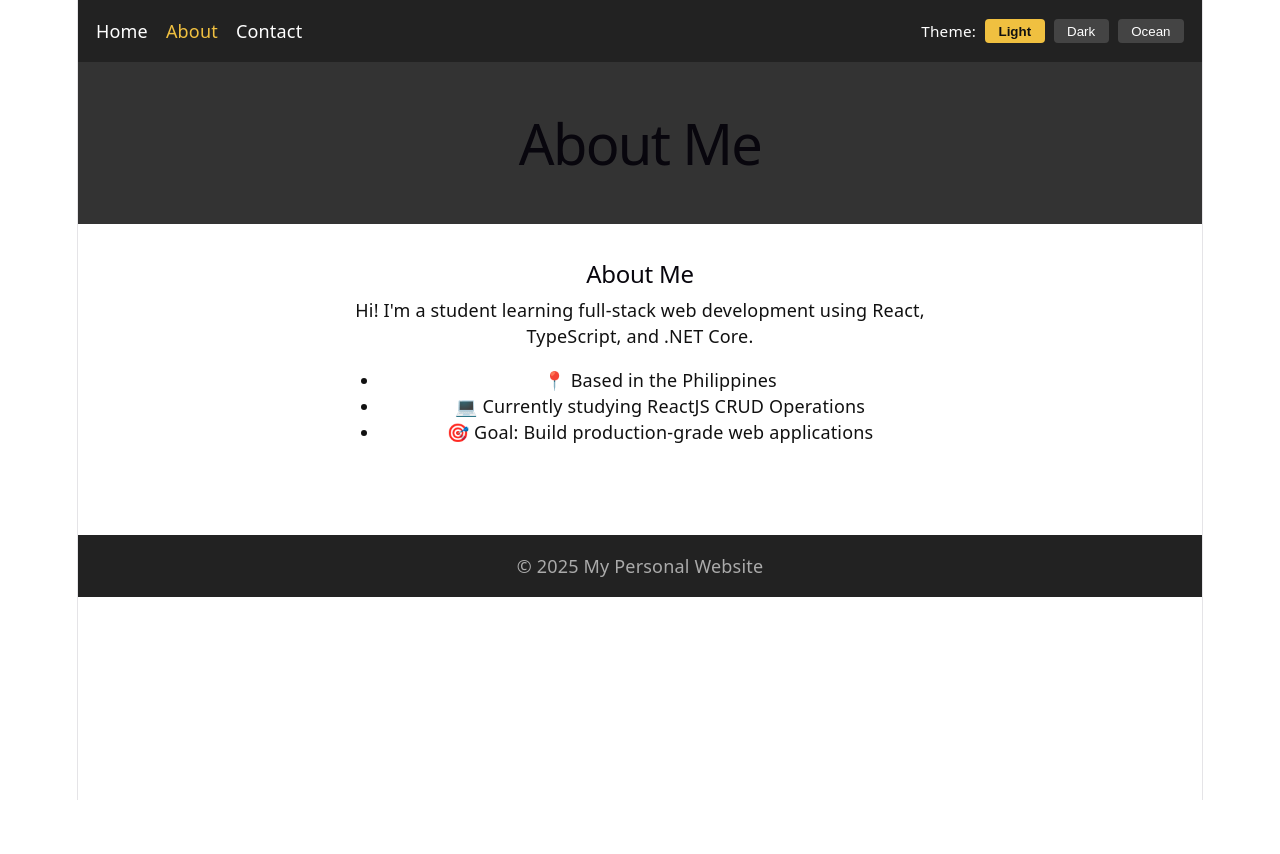
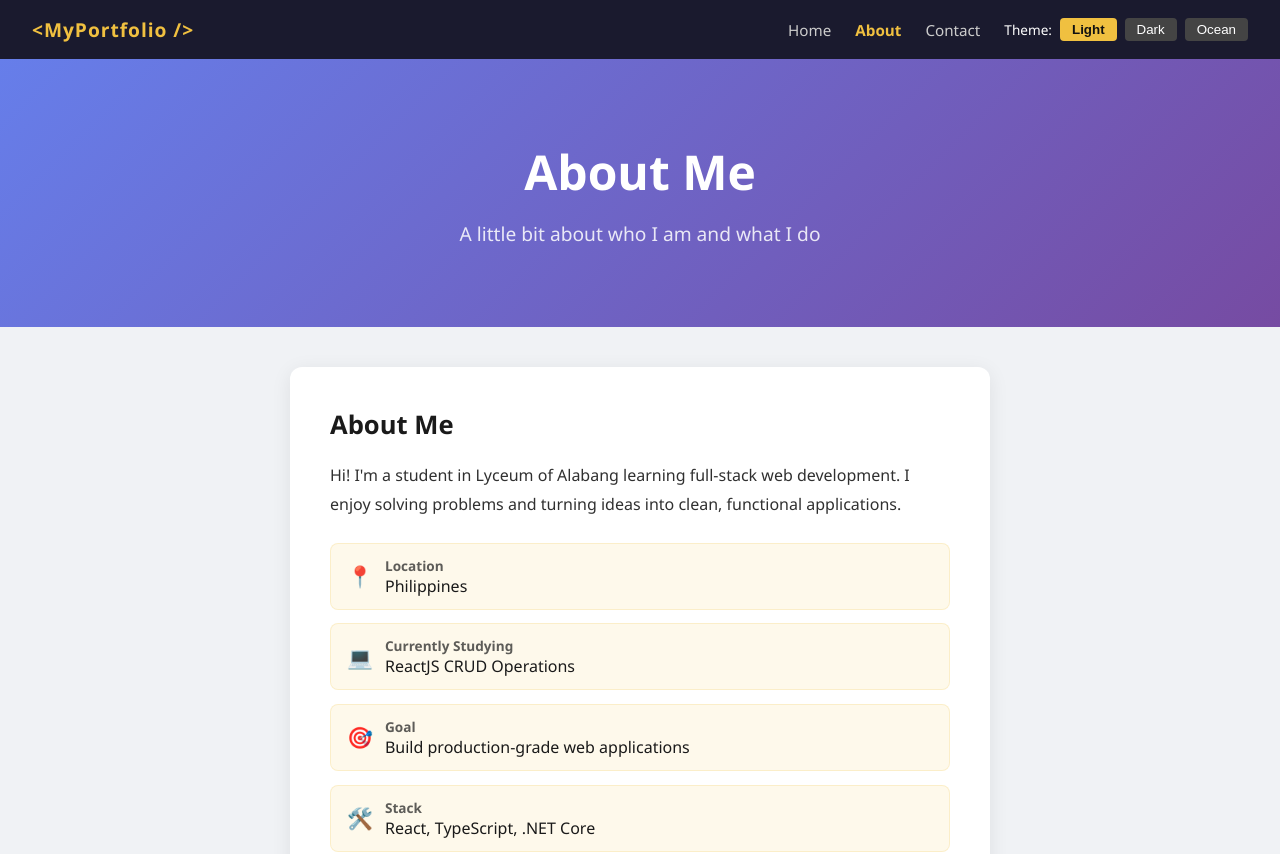
Before and after one commit to HansVilladiego/Finals_Assignment, a React (Vite) app: page /about in a window 1280 px wide. Shown: the top 854 px of the page. Before the commit the page ends 800 px from the top, so only its background shows below. Built offline with nearby package versions, Linux system fonts and the light colour scheme.

Commit message:
Updated UI

```diff
--- a/src/components/BioContent.tsx
+++ b/src/components/BioContent.tsx
@@ -1,13 +1,31 @@
 export default function BioContent() {
   return (
-    <section style={{ padding: "2rem", maxWidth: "600px", margin: "0 auto" }}>
-      <h2>About Me</h2>
-      <p>Hi! I'm a student learning full-stack web development using React, TypeScript, and .NET Core.</p>
-      <ul>
-        <li>📍 Based in the Philippines</li>
-        <li>💻 Currently studying ReactJS CRUD Operations</li>
-        <li>🎯 Goal: Build production-grade web applications</li>
-      </ul>
-    </section>
+    <div className="card">
+      <h2 style={{ fontSize: "1.6rem", marginBottom: "1.2rem" }}>About Me</h2>
+      <p style={{ lineHeight: "1.8", marginBottom: "1.5rem", opacity: 0.9 }}>
+        Hi! I'm a student in Lyceum of Alabang learning full-stack web development. I enjoy solving problems
+        and turning ideas into clean, functional applications.
+      </p>
+      <div style={{ display: "flex", flexDirection: "column", gap: "0.85rem" }}>
+        {[
+          { icon: "📍", label: "Location", value: "Philippines" },
+          { icon: "💻", label: "Currently Studying", value: "ReactJS CRUD Operations" },
+          { icon: "🎯", label: "Goal", value: "Build production-grade web applications" },
+          { icon: "🛠️", label: "Stack", value: "React, TypeScript, .NET Core" },
+        ].map(item => (
+          <div key={item.label} style={{
+            display: "flex", alignItems: "center", gap: "0.75rem",
+            padding: "0.75rem 1rem", borderRadius: "8px", background: "rgba(240,192,64,0.1)",
+            border: "1px solid rgba(240,192,64,0.2)"
+          }}>
+            <span style={{ fontSize: "1.3rem" }}>{item.icon}</span>
+            <div>
+              <div style={{ fontWeight: 700, fontSize: "0.85rem", opacity: 0.7 }}>{item.label}</div>
+              <div style={{ fontSize: "1rem" }}>{item.value}</div>
+            </div>
+          </div>
+        ))}
+      </div>
+    </div>
   );
 }
--- a/src/components/Footer.tsx
+++ b/src/components/Footer.tsx
@@ -1,7 +1,7 @@
 export default function Footer() {
   return (
-    <footer style={{ background: "#222", color: "#aaa", padding: "1rem", textAlign: "center", marginTop: "2rem" }}>
-      <p>© 2025 My Personal Website</p>
+    <footer>
+      <p>© 2026 My Personal Website &nbsp;·&nbsp; Built with React + TypeScript + Vite</p>
     </footer>
   );
 }
--- a/src/components/Header.tsx
+++ b/src/components/Header.tsx
@@ -1,7 +1,8 @@
-export default function Header({ title }: { title: string }) {
+export default function Header({ title, subtitle }: { title: string; subtitle?: string }) {
   return (
-    <header style={{ background: "#333", color: "white", padding: "2rem", textAlign: "center" }}>
+    <div className="hero">
       <h1>{title}</h1>
-    </header>
+      {subtitle && <p>{subtitle}</p>}
+    </div>
   );
 }
--- a/src/components/HeroSection.tsx
+++ b/src/components/HeroSection.tsx
@@ -1,8 +1,23 @@
 export default function HeroSection() {
   return (
-    <section style={{ padding: "3rem", textAlign: "center", background: "#f5f5f5" }}>
-      <h2>Welcome to My Website</h2>
-      <p>I'm a React developer passionate about building great web experiences.</p>
-    </section>
+    <div className="card" style={{ textAlign: "center" }}>
+      <h2 style={{ fontSize: "1.8rem", marginBottom: "1rem" }}>👋 Hey, I'm Hans Villadiego</h2>
+      <p style={{ fontSize: "1.1rem", lineHeight: "1.8", opacity: 0.85 }}>
+        I build this using <strong>React</strong>, <strong>TypeScript</strong>, and <strong>.NET Core</strong>.
+        Currently sharpening my skills through hands-on projects and real-world architecture.
+      </p>
+      <div style={{ display: "flex", justifyContent: "center", gap: "1rem", marginTop: "1.5rem", flexWrap: "wrap" }}>
+        {["React", "TypeScript", "Vite", ".NET Core", "REST APIs"].map(tag => (
+          <span key={tag} style={{
+            padding: "0.4rem 1rem",
+            borderRadius: "999px",
+            background: "#f0c040",
+            color: "#111",
+            fontWeight: 600,
+            fontSize: "0.85rem"
+          }}>{tag}</span>
+        ))}
+      </div>
+    </div>
   );
 }
--- a/src/components/Navbar.tsx
+++ b/src/components/Navbar.tsx
@@ -5,34 +5,35 @@ export default function Navbar() {
   return (
     <nav style={{
       display: "flex",
-      gap: "1rem",
-      padding: "1rem",
-      background: "#222",
       alignItems: "center",
-      justifyContent: "space-between"
+      justifyContent: "space-between",
+      padding: "1rem 2rem",
     }}>
-      <div style={{ display: "flex", gap: "1rem" }}>
-        <NavLink
-          to="/"
-          end
-          style={({ isActive }) => ({ color: isActive ? "#f0c040" : "white", textDecoration: "none" })}
-        >
-          Home
-        </NavLink>
-        <NavLink
-          to="/about"
-          style={({ isActive }) => ({ color: isActive ? "#f0c040" : "white", textDecoration: "none" })}
-        >
-          About
-        </NavLink>
-        <NavLink
-          to="/contact"
-          style={({ isActive }) => ({ color: isActive ? "#f0c040" : "white", textDecoration: "none" })}
-        >
-          Contact
-        </NavLink>
+      <div style={{ fontWeight: 800, fontSize: "1.2rem", color: "#f0c040", letterSpacing: "0.05em" }}>
+        &lt;MyPortfolio /&gt;
       </div>
-      <ThemeSwitcher />
+      <div style={{ display: "flex", gap: "1.5rem", alignItems: "center" }}>
+        {["/", "/about", "/contact"].map((path, i) => {
+          const labels = ["Home", "About", "Contact"];
+          return (
+            <NavLink
+              key={path}
+              to={path}
+              end={path === "/"}
+              style={({ isActive }) => ({
+                color: isActive ? "#f0c040" : "#ccc",
+                textDecoration: "none",
+                fontWeight: isActive ? 700 : 400,
+                fontSize: "0.95rem",
+                transition: "color 0.2s",
+              })}
+            >
+              {labels[i]}
+            </NavLink>
+          );
+        })}
+        <ThemeSwitcher />
+      </div>
     </nav>
   );
 }
--- a/src/context/ThemeContext.tsx
+++ b/src/context/ThemeContext.tsx
@@ -15,9 +15,9 @@ export const ThemeProvider = ({ children }: { children: ReactNode }) => {
 
   return (
     <ThemeContext.Provider value={{ theme, setTheme }}>
-      <div className={`theme-${theme}`} style={{ minHeight: "100vh" }}>
-        {children}
-      </div>
+<div className={`theme-${theme}`} style={{ minHeight: "100vh", display: "flex", flexDirection: "column" }}>
+  {children}
+</div>
     </ThemeContext.Provider>
   );
 };
--- a/src/index.css
+++ b/src/index.css
@@ -1,137 +1,98 @@
-:root {
-  --text: #6b6375;
-  --text-h: #08060d;
-  --bg: #fff;
-  --border: #e5e4e7;
-  --code-bg: #f4f3ec;
-  --accent: #aa3bff;
-  --accent-bg: rgba(170, 59, 255, 0.1);
-  --accent-border: rgba(170, 59, 255, 0.5);
-  --social-bg: rgba(244, 243, 236, 0.5);
-  --shadow:
-    rgba(0, 0, 0, 0.1) 0 10px 15px -3px, rgba(0, 0, 0, 0.05) 0 4px 6px -2px;
-
-  --sans: system-ui, 'Segoe UI', Roboto, sans-serif;
-  --heading: system-ui, 'Segoe UI', Roboto, sans-serif;
-  --mono: ui-monospace, Consolas, monospace;
-
-  font: 18px/145% var(--sans);
-  letter-spacing: 0.18px;
-  color-scheme: light dark;
-  color: var(--text);
-  background: var(--bg);
-  font-synthesis: none;
-  text-rendering: optimizeLegibility;
-  -webkit-font-smoothing: antialiased;
-  -moz-osx-font-smoothing: grayscale;
-
-  @media (max-width: 1024px) {
-    font-size: 16px;
-  }
-}
-
-@media (prefers-color-scheme: dark) {
-  :root {
-    --text: #9ca3af;
-    --text-h: #f3f4f6;
-    --bg: #16171d;
-    --border: #2e303a;
-    --code-bg: #1f2028;
-    --accent: #c084fc;
-    --accent-bg: rgba(192, 132, 252, 0.15);
-    --accent-border: rgba(192, 132, 252, 0.5);
-    --social-bg: rgba(47, 48, 58, 0.5);
-    --shadow:
-      rgba(0, 0, 0, 0.4) 0 10px 15px -3px, rgba(0, 0, 0, 0.25) 0 4px 6px -2px;
-  }
-
-  #social .button-icon {
-    filter: invert(1) brightness(2);
-  }
-}
-
-#root {
-  width: 1126px;
-  max-width: 100%;
-  margin: 0 auto;
-  text-align: center;
-  border-inline: 1px solid var(--border);
-  min-height: 100svh;
-  display: flex;
-  flex-direction: column;
+* {
+  margin: 0;
+  padding: 0;
   box-sizing: border-box;
 }
 
 body {
-  margin: 0;
+  font-family: 'Segoe UI', Tahoma, Geneva, Verdana, sans-serif;
 }
 
-h1,
-h2 {
-  font-family: var(--heading);
-  font-weight: 500;
-  color: var(--text-h);
+/* ─── LIGHT THEME ─── */
+.theme-light {
+  background-color: #f0f2f5;
+  color: #1a1a1a;
+}
+.theme-light nav { background: #1a1a2e; }
+.theme-light .card { background: #ffffff; box-shadow: 0 4px 20px rgba(0,0,0,0.08); }
+.theme-light input, .theme-light textarea {
+  background: #f9f9f9; color: #111; border: 1px solid #ccc;
+}
+.theme-light .hero { background: linear-gradient(135deg, #667eea, #764ba2); color: white; }
+.theme-light footer { background: #1a1a2e; color: #aaa; }
+
+/* ─── DARK THEME ─── */
+.theme-dark {
+  background-color: #0f0f1a;
+  color: #e0e0e0;
+}
+.theme-dark nav { background: #12122a; }
+.theme-dark .card { background: #1a1a2e; box-shadow: 0 4px 20px rgba(0,0,0,0.4); }
+.theme-dark input, .theme-dark textarea {
+  background: #12122a; color: #e0e0e0; border: 1px solid #444;
+}
+.theme-dark .hero { background: linear-gradient(135deg, #1a1a2e, #16213e); color: #e0e0e0; }
+.theme-dark footer { background: #12122a; color: #666; }
+
+/* ─── OCEAN THEME ─── */
+.theme-ocean {
+  background-color: #0a2342;
+  color: #dff9fb;
+}
+.theme-ocean nav { background: #071a32; }
+.theme-ocean .card { background: #0d3060; box-shadow: 0 4px 20px rgba(0,0,0,0.4); }
+.theme-ocean input, .theme-ocean textarea {
+  background: #071a32; color: #dff9fb; border: 1px solid #1a5276;
+}
+.theme-ocean .hero { background: linear-gradient(135deg, #0a3d62, #1a6691); color: #dff9fb; }
+.theme-ocean footer { background: #071a32; color: #5d8aa8; }
+
+/* ─── SHARED LAYOUT ─── */
+.hero {
+  padding: 5rem 2rem;
+  text-align: center;
+}
+.hero h1 { font-size: 3rem; font-weight: 700; margin-bottom: 1rem; }
+.hero p  { font-size: 1.2rem; opacity: 0.85; }
+
+.card {
+  border-radius: 12px;
+  padding: 2.5rem;
+  max-width: 700px;
+  margin: 2.5rem auto;
 }
 
-h1 {
-  font-size: 56px;
-  letter-spacing: -1.68px;
-  margin: 32px 0;
-  @media (max-width: 1024px) {
-    font-size: 36px;
-    margin: 20px 0;
-  }
-}
-h2 {
-  font-size: 24px;
-  line-height: 118%;
-  letter-spacing: -0.24px;
-  margin: 0 0 8px;
-  @media (max-width: 1024px) {
-    font-size: 20px;
-  }
-}
-p {
-  margin: 0;
+footer {
+  text-align: center;
+  padding: 1.5rem;
+  font-size: 0.9rem;
+  margin-top: 2rem;
 }
 
-code,
-.counter {
-  font-family: var(--mono);
-  display: inline-flex;
-  border-radius: 4px;
-  color: var(--text-h);
+input, textarea {
+  width: 100%;
+  padding: 0.75rem 1rem;
+  border-radius: 8px;
+  font-size: 1rem;
+  margin-top: 0.4rem;
+  outline: none;
+  transition: border 0.2s;
 }
+input:focus, textarea:focus { border-color: #f0c040; }
 
-code {
-  font-size: 15px;
-  line-height: 135%;
-  padding: 4px 8px;
-  background: var(--code-bg);
+label { font-weight: 600; font-size: 0.95rem; }
+
+button[type="submit"] {
+  width: 100%;
+  padding: 0.85rem;
+  background: linear-gradient(135deg, #f0c040, #e67e22);
+  color: #111;
+  font-weight: 700;
+  font-size: 1rem;
+  border: none;
+  border-radius: 8px;
+  cursor: pointer;
+  transition: opacity 0.2s;
+  margin-top: 0.5rem;
 }
-
-/* Theme: Light */
-.theme-light {
-  background-color: #ffffff;
-  color: #111111;
-}
-
-/* Theme: Dark */
-.theme-dark {
-  background-color: #1a1a2e;
-  color: #e0e0e0;
-}
-
-.theme-dark nav {
-  background: #16213e;
-}
-
-/* Theme: Ocean */
-.theme-ocean {
-  background-color: #0a3d62;
-  color: #dff9fb;
-}
-
-.theme-ocean nav {
-  background: #0c2461;
-}
+button[type="submit"]:hover { opacity: 0.9; }
--- a/src/pages/About.tsx
+++ b/src/pages/About.tsx
@@ -5,8 +5,10 @@ import Footer from "../components/Footer";
 export default function About() {
   return (
     <>
-      <Header title="About Me" />
-      <BioContent />
+      <Header title="About Me" subtitle="A little bit about who I am and what I do" />
+      <main style={{ flex: 1 }}>
+        <BioContent />
+      </main>
       <Footer />
     </>
   );
--- a/src/pages/Contact.tsx
+++ b/src/pages/Contact.tsx
@@ -5,8 +5,10 @@ import Footer from "../components/Footer";
 export default function Contact() {
   return (
     <>
-      <Header title="Contact Me" />
-      <ContactForm />
+      <Header title="Contact Me" subtitle="Have a question or just want to say hi? 👋" />
+      <main style={{ flex: 1 }}>
+        <ContactForm />
+      </main>
       <Footer />
     </>
   );
--- a/src/pages/Home.tsx
+++ b/src/pages/Home.tsx
@@ -5,8 +5,10 @@ import Footer from "../components/Footer";
 export default function Home() {
   return (
     <>
-      <Header title="Home" />
-      <HeroSection />
+      <Header title="Welcome to My Portfolio" subtitle="React · TypeScript · .NET Core" />
+      <main style={{ flex: 1 }}>
+        <HeroSection />
+      </main>
       <Footer />
     </>
   );
```
Also changed, not shown: src/components/ContactForm.tsx (+10 -17 lines).
